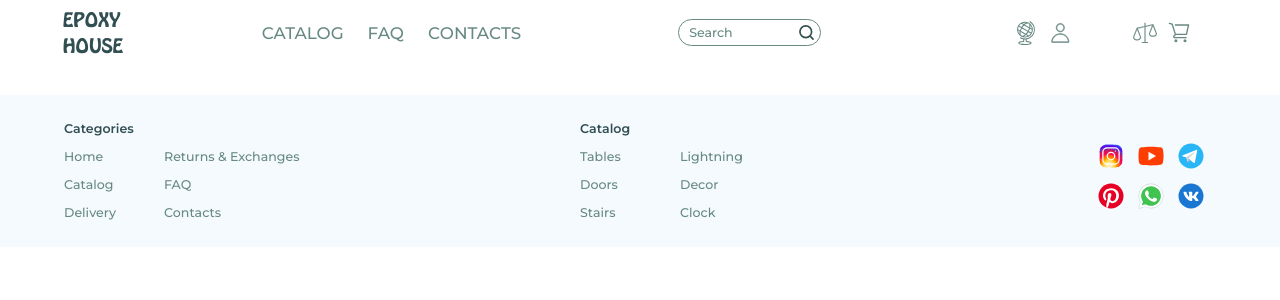
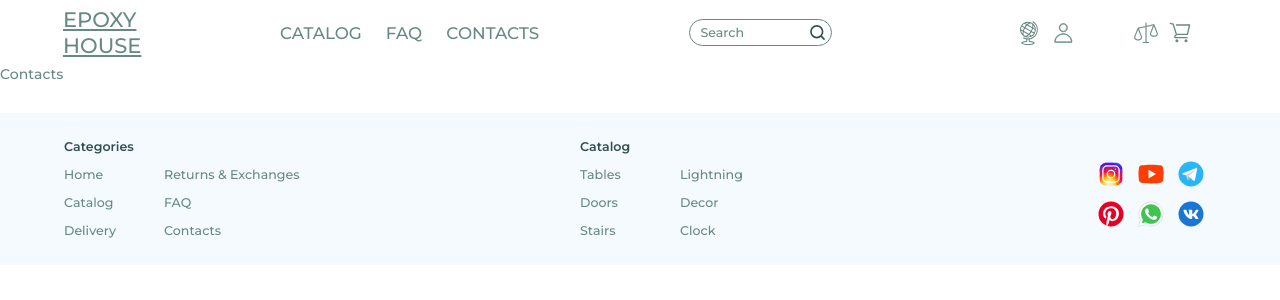
Before and after one commit to Aliques/EpoxyWood, a React (Create React App) app: page /contacts in a window 1280 px wide. Shown: the top 300 px of the page. Built offline with nearby package versions, Linux system fonts and the light colour scheme.

Commit message:
routing fixed

```diff
--- a/src/App.css
+++ b/src/App.css
@@ -8,6 +8,7 @@
 }
 
 .App{
+  position: relative;
     height: 100vh;
     padding-top: 65px;
 }
--- a/src/App.tsx
+++ b/src/App.tsx
@@ -5,7 +5,9 @@ import { Home } from "./Pages/Home";
 import { Navigation } from "./Components/_controls/Navigation";
 import { Footer } from "./Components/_controls/Footer";
 import { Routes, Route } from "react-router-dom";
-import { CatalogPage } from "./Pages/CatalogPage";
+import { Catalog } from "./Pages/Catalog";
+import { Contacts } from "./Pages/Contacts";
+import { Faq } from "./Pages/Faq";
 
 function App() {
   return (
@@ -13,7 +15,9 @@ function App() {
       <Navigation />
       <Routes>
         <Route path="/" element={<Home />} />
-        <Route path="/catalog" element={<CatalogPage />} />
+        <Route path="/catalog" element={<Catalog />} />
+        <Route path="/faq" element={<Faq />} />
+        <Route path="/contacts" element={<Contacts />} />
       </Routes>
       <Footer />
     </div>
--- a/src/Components/_controls/Footer.module.css
+++ b/src/Components/_controls/Footer.module.css
@@ -1,11 +1,13 @@
 .container{
     margin-top: 30px;
     background-color: var(--footer-backgound);
-    padding: 20px 5%;
     display: flex;
     justify-content: space-between;
+    position: absolute;
+    width: 100%;
 }
 .links{
+    padding: 20px 5%;
     width: 100%;
     line-height: 2em;
     white-space: nowrap
--- a/src/Components/_controls/Navigation.tsx
+++ b/src/Components/_controls/Navigation.tsx
@@ -20,9 +20,11 @@ export const Navigation = () => {
       <nav className={s.navbar}>
         <div className={s["navbar-container"]}>
           <div className={cl(s["navigation-item"], s.logo)}>
-            EPOXY
-            <br />
-            HOUSE
+            <Link to="/">
+              EPOXY
+              <br />
+              HOUSE
+            </Link>
           </div>
           <div className={s["navbar-links__container"]}>
             <div className={s["navbar-links"]}>
@@ -39,10 +41,10 @@ export const Navigation = () => {
                   <Link to="/catalog">CATALOG</Link>
                 </li>
                 <li>
-                  <a href="#">FAQ</a>
+                  <Link to="/faq">FAQ</Link>
                 </li>
                 <li>
-                  <a href="#">CONTACTS</a>
+                  <Link to="/contacts">CONTACTS</Link>
                 </li>
               </ul>
             </div>
--- /dev/null
+++ b/src/Pages/Catalog.tsx
@@ -0,0 +1,5 @@
+import s from "./Home.module.css";
+import sl from "classnames";
+export const Catalog = () => {
+  return <div>Catalog </div>;
+};
--- a/src/Pages/CatalogPage.tsx
+++ /dev/null
@@ -1,5 +0,0 @@
-import s from "./Home.module.css";
-import sl from "classnames";
-export const CatalogPage = () => {
-  return <div style={{ height: "100vh" }}>Catalog asdasd </div>;
-};
--- /dev/null
+++ b/src/Pages/Contacts.tsx
@@ -0,0 +1,5 @@
+import s from "./Home.module.css";
+import sl from "classnames";
+export const Contacts = () => {
+  return <div>Contacts </div>;
+};
--- /dev/null
+++ b/src/Pages/Faq.tsx
@@ -0,0 +1,5 @@
+import s from "./Home.module.css";
+import sl from "classnames";
+export const Faq = () => {
+  return <div>Faq </div>;
+};
```
